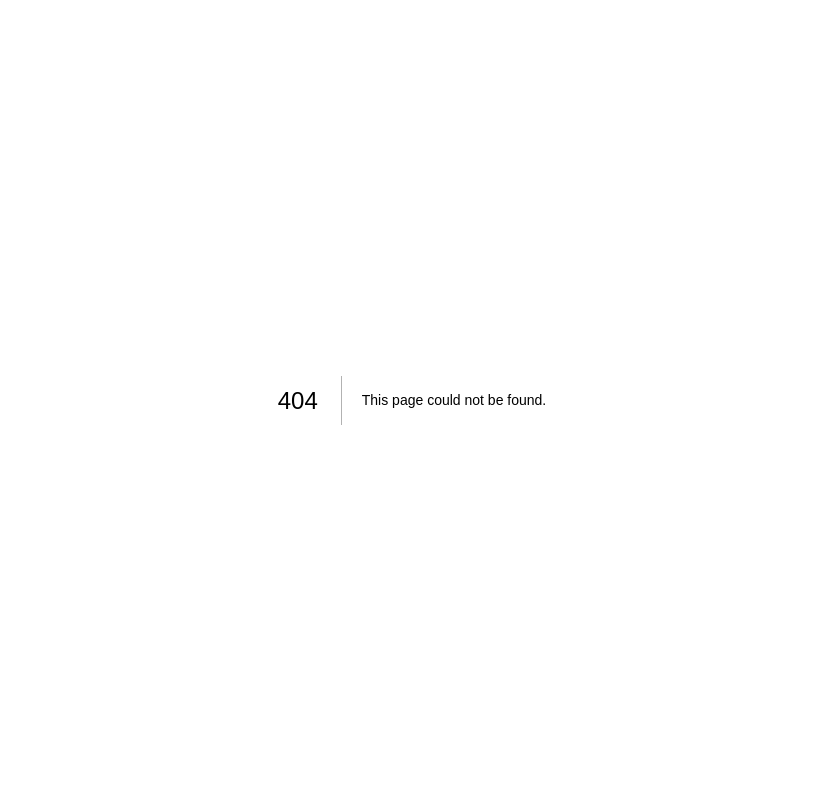
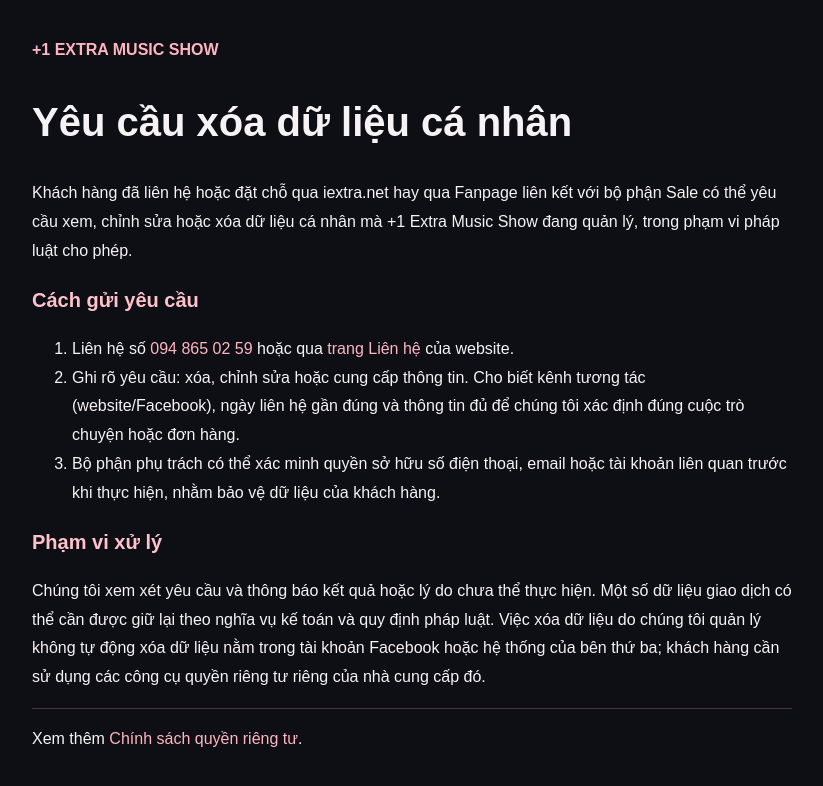
Before and after one commit to bm10dojerry-bot/extra-music-ticket, a Next.js app: page /xoa-du-lieu in a window 1280 px wide. Before the commit this address had no page. Shown: the top 786 px of the page, without its empty margins (228-1051 px from the left). Built offline with nearby package versions, Linux system fonts and the light colour scheme.

Commit message:
feat(compliance): public customer data deletion instructions for Meta app review

```diff
--- /dev/null
+++ b/app/xoa-du-lieu/page.tsx
@@ -0,0 +1,14 @@
+import type {Metadata} from "next";
+export const metadata:Metadata={title:"Hướng dẫn yêu cầu xóa dữ liệu | +1 Extra Music Show",description:"Hướng dẫn gửi yêu cầu truy cập, chỉnh sửa và xóa dữ liệu của khách hàng +1 Extra Music Show."};
+export default function Page(){return <main style={{background:"#0e0f14",color:"#f7f2f3",minHeight:"100vh",fontFamily:"Arial,sans-serif",padding:"36px 18px 70px"}}><article style={{maxWidth:760,margin:"0 auto",lineHeight:1.8}}>
+ <a href="/" style={{color:"#ffb5c0",fontWeight:800}}>+1 EXTRA MUSIC SHOW</a>
+ <h1 style={{fontSize:"clamp(28px,5vw,40px)",lineHeight:1.2}}>Yêu cầu xóa dữ liệu cá nhân</h1>
+ <p>Khách hàng đã liên hệ hoặc đặt chỗ qua iextra.net hay qua Fanpage liên kết với bộ phận Sale có thể yêu cầu xem, chỉnh sửa hoặc xóa dữ liệu cá nhân mà +1 Extra Music Show đang quản lý, trong phạm vi pháp luật cho phép.</p>
+ <h2 style={{fontSize:20,color:"#ffc2cb"}}>Cách gửi yêu cầu</h2>
+ <ol><li>Liên hệ số <a href="tel:0948650259" style={{color:"#ffb5c0"}}>094 865 02 59</a> hoặc qua <a href="/lien-he" style={{color:"#ffb5c0"}}>trang Liên hệ</a> của website.</li>
+ <li>Ghi rõ yêu cầu: xóa, chỉnh sửa hoặc cung cấp thông tin. Cho biết kênh tương tác (website/Facebook), ngày liên hệ gần đúng và thông tin đủ để chúng tôi xác định đúng cuộc trò chuyện hoặc đơn hàng.</li>
+ <li>Bộ phận phụ trách có thể xác minh quyền sở hữu số điện thoại, email hoặc tài khoản liên quan trước khi thực hiện, nhằm bảo vệ dữ liệu của khách hàng.</li></ol>
+ <h2 style={{fontSize:20,color:"#ffc2cb"}}>Phạm vi xử lý</h2>
+ <p>Chúng tôi xem xét yêu cầu và thông báo kết quả hoặc lý do chưa thể thực hiện. Một số dữ liệu giao dịch có thể cần được giữ lại theo nghĩa vụ kế toán và quy định pháp luật. Việc xóa dữ liệu do chúng tôi quản lý không tự động xóa dữ liệu nằm trong tài khoản Facebook hoặc hệ thống của bên thứ ba; khách hàng cần sử dụng các công cụ quyền riêng tư riêng của nhà cung cấp đó.</p>
+ <p style={{borderTop:"1px solid #4d343e",paddingTop:16}}>Xem thêm <a href="/chinh-sach-quyen-rieng-tu" style={{color:"#ffb5c0"}}>Chính sách quyền riêng tư</a>.</p>
+ </article></main>}
```
